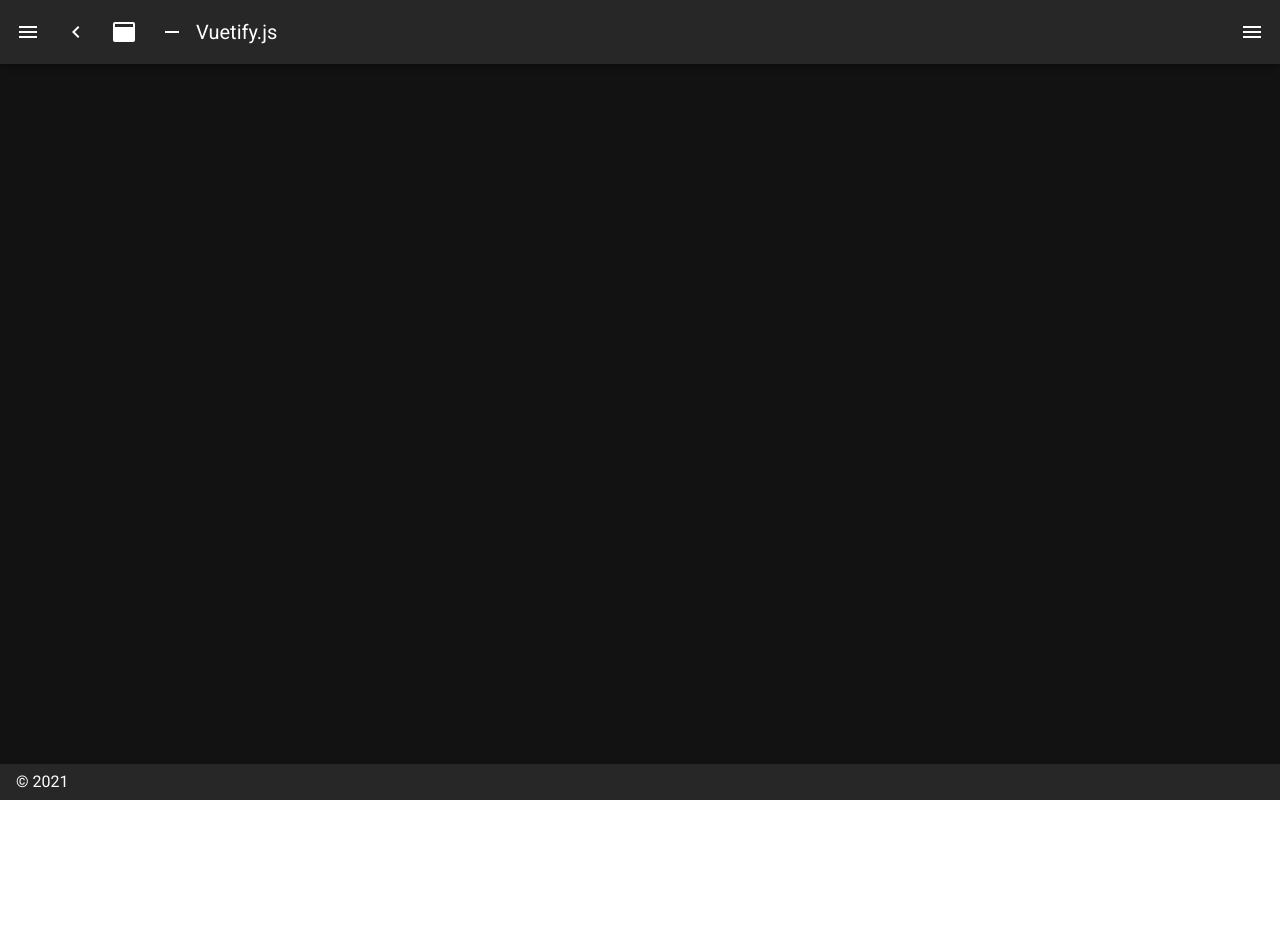
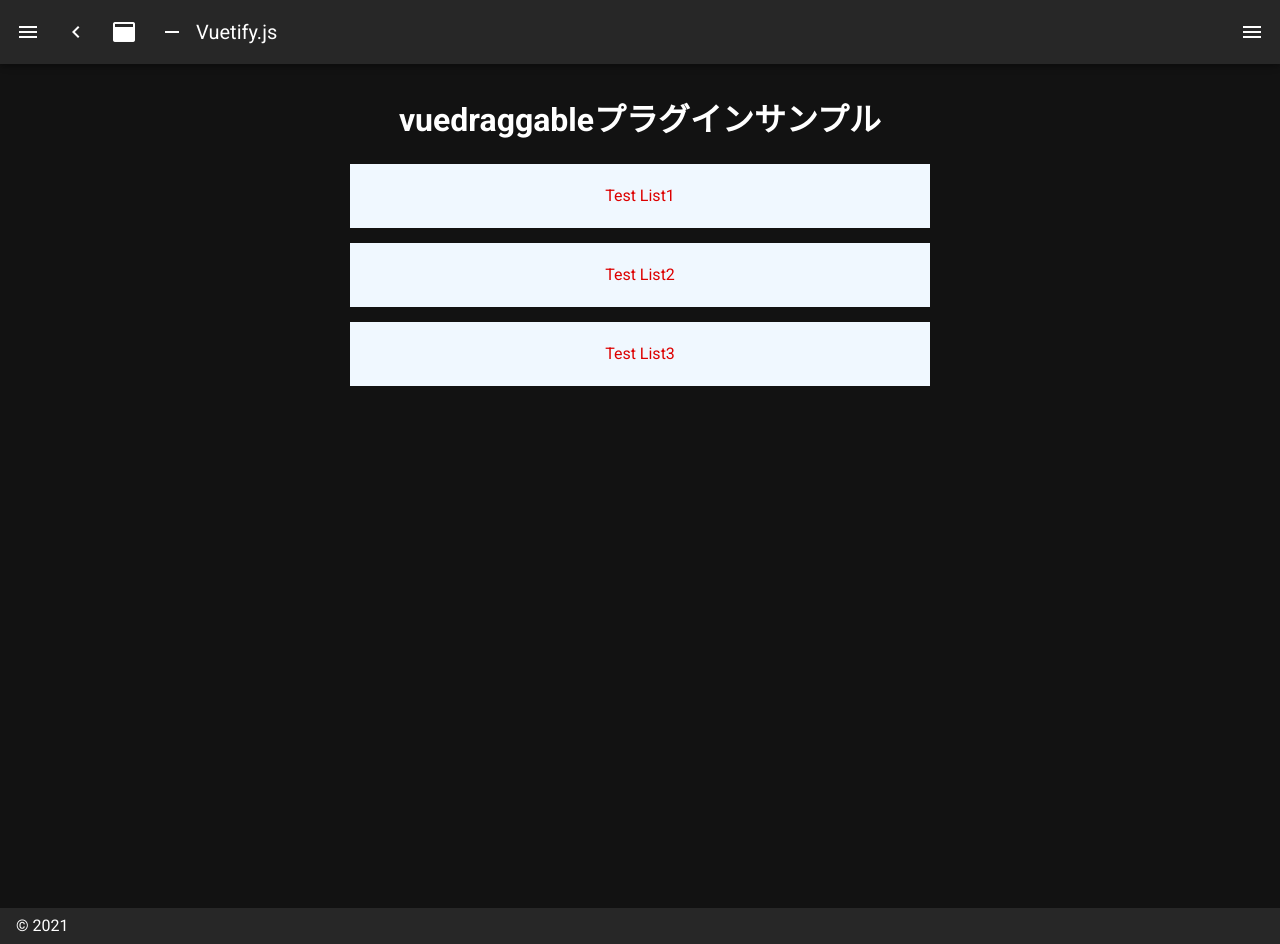
Before and after one commit to natsuya-niki/recipe-card, a Nuxt app: page /draggable in a window 1280 px wide. Before the commit this address had no page. Before the commit the page ends 800 px from the top, so only its background shows below. Built offline with nearby package versions, Linux system fonts and the light colour scheme.

Commit message:
add: draggable

```diff
--- a/layouts/default.vue
+++ b/layouts/default.vue
@@ -80,6 +80,11 @@ export default {
           title: 'Inspire',
           to: '/inspire',
         },
+        {
+          icon: 'mdi-chart-bubble',
+          title: 'draggable',
+          to: '/draggable',
+        },
       ],
       miniVariant: false,
       right: true,
--- a/package.json
+++ b/package.json
@@ -12,7 +12,8 @@
   },
   "dependencies": {
     "core-js": "^3.8.3",
-    "nuxt": "^2.14.12"
+    "nuxt": "^2.14.12",
+    "vuedraggable": "^2.24.3"
   },
   "devDependencies": {
     "@nuxtjs/eslint-config": "^5.0.0",
--- /dev/null
+++ b/pages/draggable.vue
@@ -0,0 +1,49 @@
+<template>
+  <div class="samaple__conntents">
+    <div style="margin-top: 20px">
+      <h1>vuedraggableプラグインサンプル</h1>
+    </div>
+    <div style="margin-top: 20px">
+      <div style="width: 50%; margin-left: 25%; color: #dd0000">
+        <draggable v-model="arrayList">
+          <div
+            v-for="elem in arrayList"
+            :key="elem.id"
+            style="
+              background-color: aliceblue;
+              padding: 20px;
+              margin-bottom: 15px;
+            "
+          >
+            {{ elem.param }}
+          </div>
+        </draggable>
+      </div>
+    </div>
+  </div>
+</template>
+<script>
+import draggable from 'vuedraggable'
+
+export default {
+  components: { draggable },
+  data() {
+    return {
+      arrayList: [
+        { id: 1, param: 'Test List1' },
+        { id: 2, param: 'Test List2' },
+        { id: 3, param: 'Test List3' },
+      ],
+    }
+  },
+}
+</script>
+<style>
+.samaple__conntents {
+  margin: 0 auto;
+  min-height: 100vh;
+  justify-content: center;
+  align-items: center;
+  text-align: center;
+}
+</style>
```
